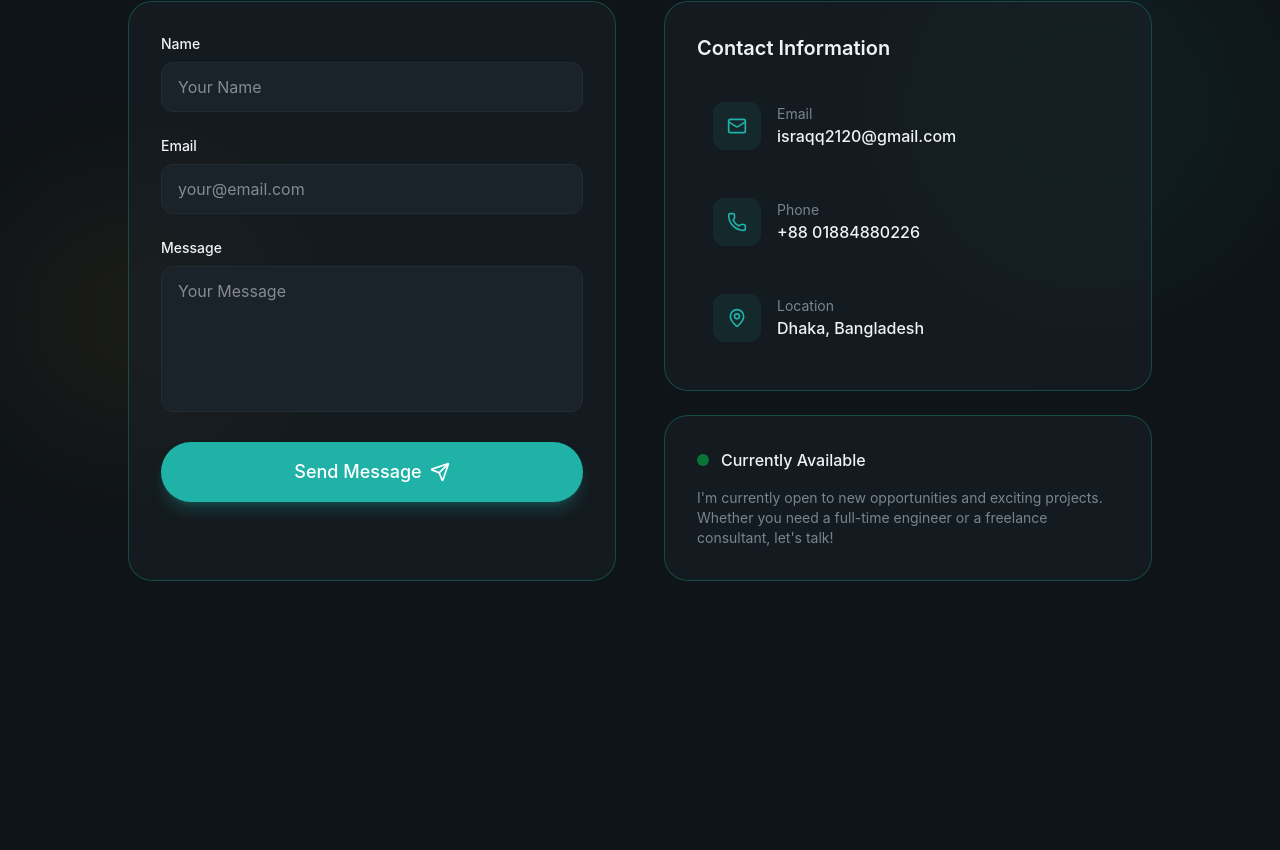
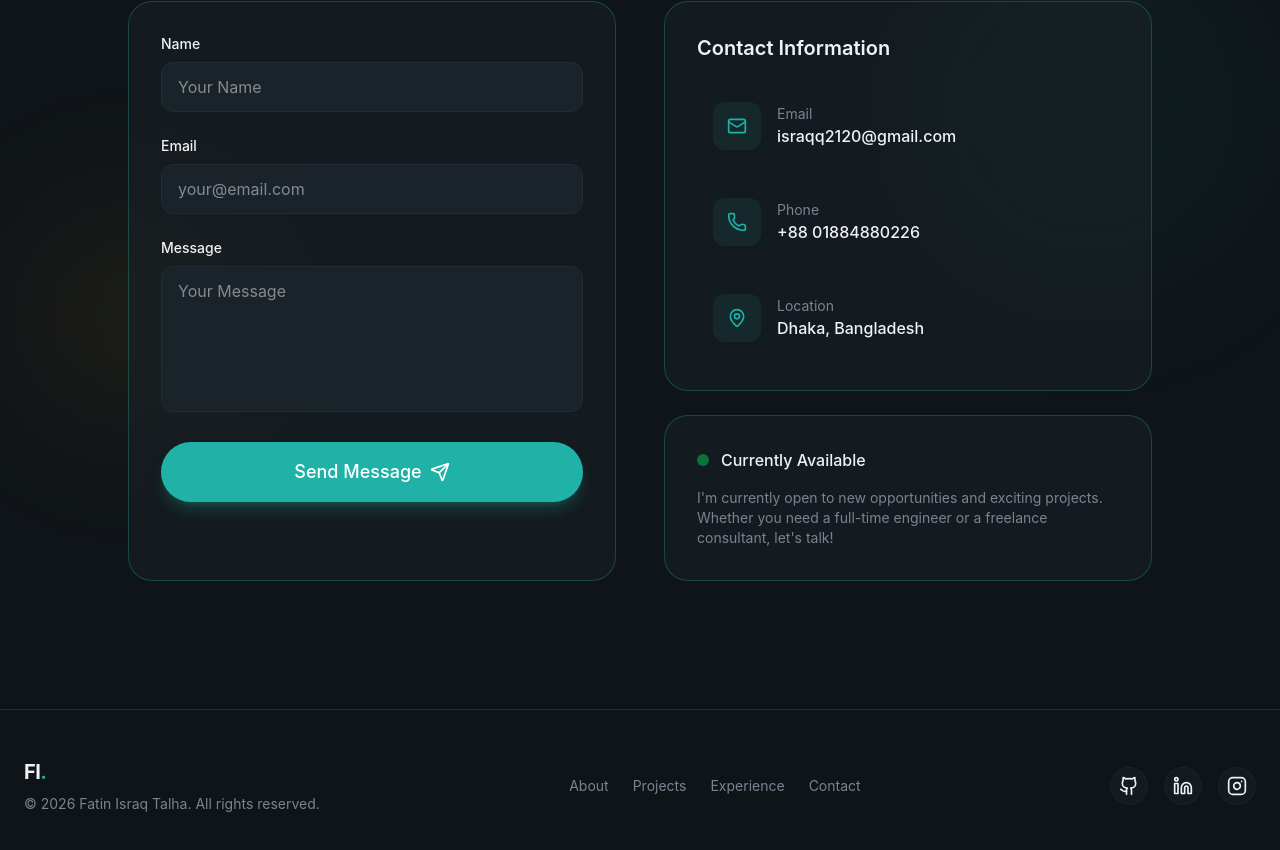
Before and after one commit to fatin-israq/portfolio, a React (Vite) app: page / in a window 1280 px wide. Shown: the part 5988-6838 px from the top of the page. Before the commit the page ends 6697 px from the top, so only its background shows below. Built offline with nearby package versions, Linux system fonts and the light colour scheme.

Commit message:
Added footer

```diff
--- a/src/App.jsx
+++ b/src/App.jsx
@@ -5,6 +5,7 @@
 import Experience from "./sections/Experience";
 import Testimonials from "./sections/Testimonials";
 import Contact from "./sections/Contact";
+import { Footer } from "./layout/Footer";
 
 function App() {
   return (
@@ -18,6 +19,7 @@
         <Testimonials />
         <Contact />
       </main>
+      <Footer/>
     </div>
   );
 }
--- /dev/null
+++ b/src/layout/Footer.jsx
@@ -0,0 +1,71 @@
+import { Github, Linkedin, Instagram, Heart } from "lucide-react";
+
+const socialLinks = [
+  { icon: Github, href: "https://github.com/fatin-israq", label: "Github" },
+  {
+    icon: Linkedin,
+    href: "https://www.linkedin.com/in/fatin-israq-talha-296026255/",
+    label: "LinkedIn",
+  },
+  {
+    icon: Instagram,
+    href: "https://www.instagram.com/israq_talha/",
+    label: "Instagram",
+  },
+];
+
+const footerLinks = [
+  { href: "#about", label: "About" },
+  { href: "#projects", label: "Projects" },
+  { href: "#experience", label: "Experience" },
+  { href: "#contact", label: "Contact" },
+];
+
+export const Footer = () => {
+  const currentYear = new Date().getFullYear();
+
+  return (
+    <footer className="py-12 border-t border-border">
+      <div className="container mx-auto px-6">
+        <div className="flex flex-col md:flex-row items-center justify-between gap-8">
+          {/* Logo & Copyright */}
+          <div className="text-center md:text-left">
+            <a href="#" className="text-xl font-bold tracking-tight">
+              FI<span className="text-primary">.</span>
+            </a>
+            <p className="text-sm text-muted-foreground mt-2">
+              © {currentYear} Fatin Israq Talha. All rights reserved.
+            </p>
+          </div>
+
+          {/* Links */}
+          <nav className="flex flex-wrap justify-center gap-6">
+            {footerLinks.map((link) => (
+              <a
+                key={link.href}
+                href={link.href}
+                className="text-sm text-muted-foreground hover:text-foreground transition-colors"
+              >
+                {link.label}
+              </a>
+            ))}
+          </nav>
+
+          {/* Social Links */}
+          <div className="flex items-center gap-4">
+            {socialLinks.map((social) => (
+              <a
+                key={social.label}
+                href={social.href}
+                aria-label={social.label}
+                className="p-2 rounded-full glass hover:bg-primary/10 hover:text-primary transition-all"
+              >
+                <social.icon className="w-5 h-5" />
+              </a>
+            ))}
+          </div>
+        </div>
+      </div>
+    </footer>
+  );
+};
```
